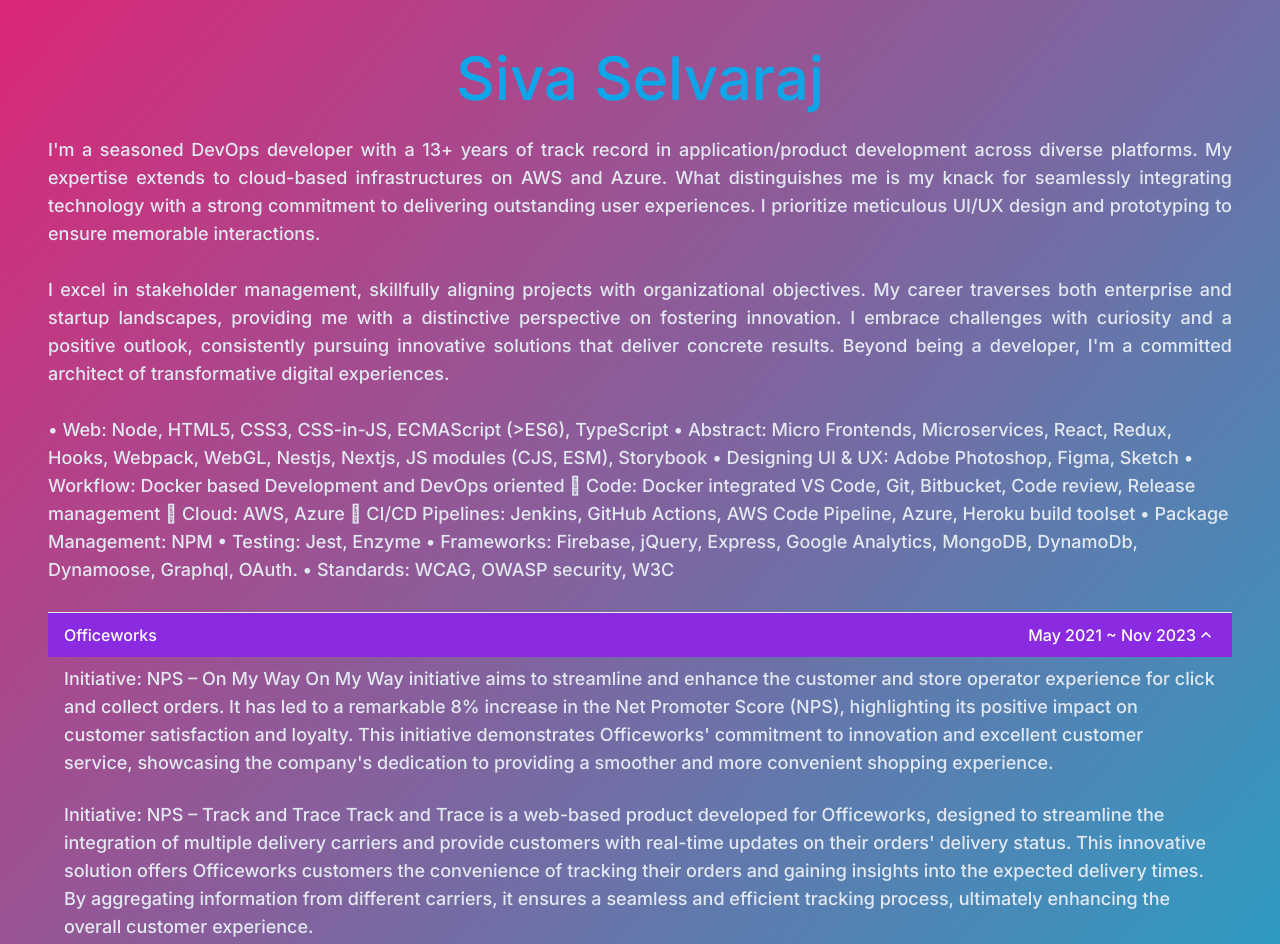
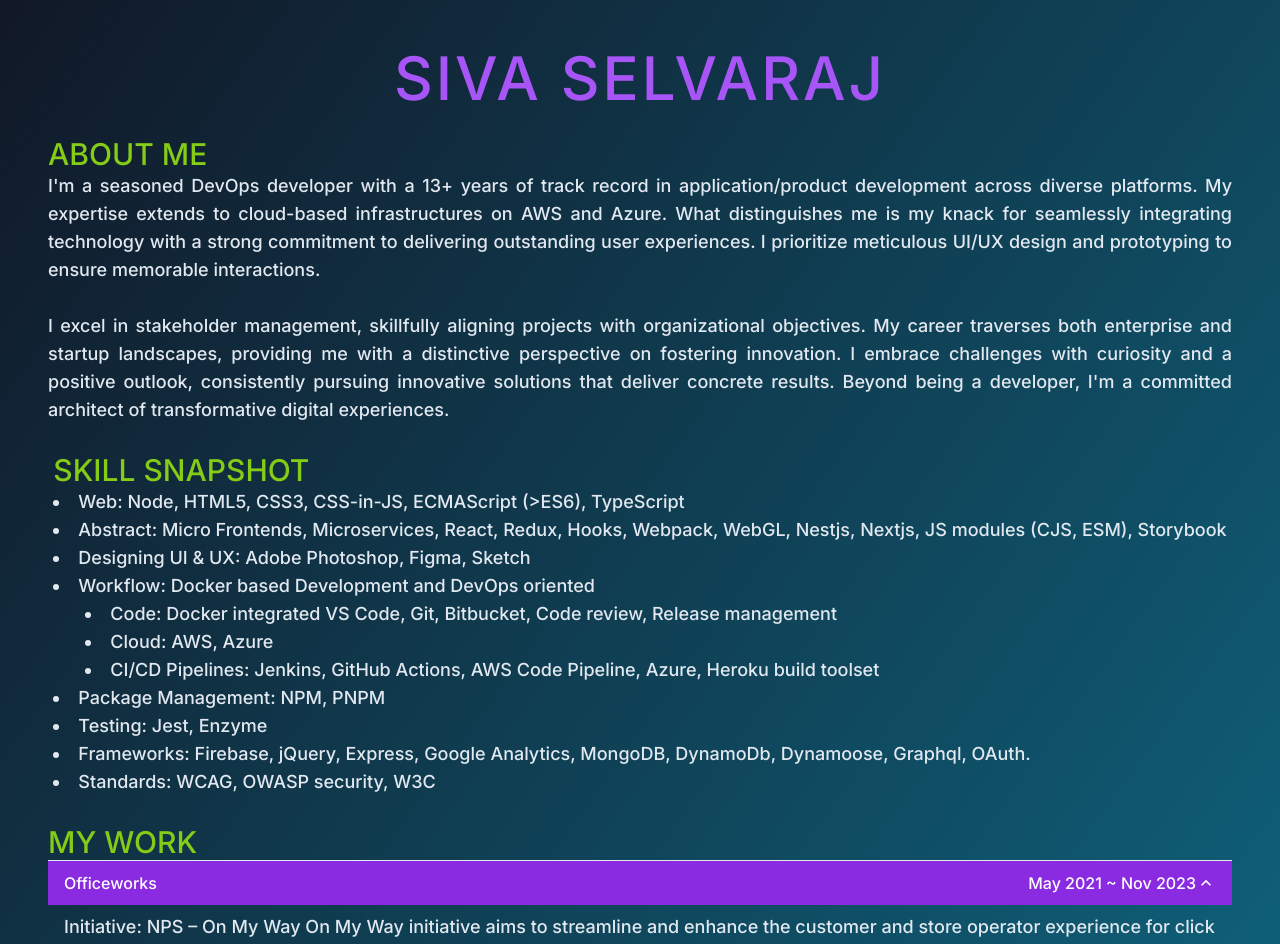
Before and after one commit to cva22/siva-portfolio, a Next.js app: page / in a window 1280 px wide. Shown: the top 944 px of the page. Built offline with nearby package versions, Linux system fonts and the light colour scheme; what @chakra-ui/next-js would draw is missing.

Commit message:
feat: first base template

```diff
--- a/src/app/components/about.tsx
+++ b/src/app/components/about.tsx
@@ -1,25 +1,30 @@
 export default function About() {
   return (
+    <div>
+      <div>
+        <h2 className='text-3xl text-lime-500'>ABOUT ME</h2>
+      </div>
       <div className='text-lg font-medium text-justify'>
         <p>
-        I&apos;m a seasoned DevOps developer with a 13+ years of track record in
-        application/product development across diverse platforms. My expertise
-        extends to cloud-based infrastructures on AWS and Azure. What
-        distinguishes me is my knack for seamlessly integrating technology with
-        a strong commitment to delivering outstanding user experiences. I
-        prioritize meticulous UI/UX design and prototyping to ensure memorable
-        interactions.
+          I&apos;m a seasoned DevOps developer with a 13+ years of track record
+          in application/product development across diverse platforms. My
+          expertise extends to cloud-based infrastructures on AWS and Azure.
+          What distinguishes me is my knack for seamlessly integrating
+          technology with a strong commitment to delivering outstanding user
+          experiences. I prioritize meticulous UI/UX design and prototyping to
+          ensure memorable interactions.
         </p>
         <br />
         <p>
           I excel in stakeholder management, skillfully aligning projects with
           organizational objectives. My career traverses both enterprise and
           startup landscapes, providing me with a distinctive perspective on
-        fostering innovation. I embrace challenges with curiosity and a positive
-        outlook, consistently pursuing innovative solutions that deliver
-        concrete results. Beyond being a developer, I&apos;m a committed
-        architect of transformative digital experiences.
+          fostering innovation. I embrace challenges with curiosity and a
+          positive outlook, consistently pursuing innovative solutions that
+          deliver concrete results. Beyond being a developer, I&apos;m a
+          committed architect of transformative digital experiences.
         </p>
+      </div>
     </div>
   );
 }
--- a/src/app/components/experience.tsx
+++ b/src/app/components/experience.tsx
@@ -9,6 +9,11 @@
 
 export default function Accordian() {
   return (
+    <div>
+      <div>
+        <h2 className='text-3xl text-lime-500'>MY WORK</h2>
+      </div>
+
       <Accordion allowToggle defaultIndex={[0]}>
         <AccordionItem>
           <h2>
@@ -38,10 +43,10 @@
             integration of multiple delivery carriers and provide customers with
             real-time updates on their orders&apos; delivery status. This
             innovative solution offers Officeworks customers the convenience of
-          tracking their orders and gaining insights into the expected delivery
-          times. By aggregating information from different carriers, it ensures
-          a seamless and efficient tracking process, ultimately enhancing the
-          overall customer experience.
+            tracking their orders and gaining insights into the expected
+            delivery times. By aggregating information from different carriers,
+            it ensures a seamless and efficient tracking process, ultimately
+            enhancing the overall customer experience.
           </AccordionPanel>
           <AccordionPanel pb={4}>
             Initiative: Device Bundler System (Optus Bundle) Device Bundler
@@ -49,10 +54,10 @@
             collaborative effort between Officeworks and Optus. This allows
             customers to purchase both a device and a SIM card as a bundled
             package at a discounted rate. From a technical standpoint,
-          &ldquo;Device Bundler&rdquo; is built as a microservices architecture
-          within an orchestration distribution framework. It exemplifies a
-          forward-thinking approach to customer service and e-commerce in
-          today&apos;s digital landscape.
+            &ldquo;Device Bundler&rdquo; is built as a microservices
+            architecture within an orchestration distribution framework. It
+            exemplifies a forward-thinking approach to customer service and
+            e-commerce in today&apos;s digital landscape.
           </AccordionPanel>
         </AccordionItem>
 
@@ -69,15 +74,16 @@
             </AccordionButton>
           </h2>
           <AccordionPanel pb={4}>
-          Initiative: Enterprise Portal The Enterprise Portal is a user-friendly
-          web-based application designed to enhance the user experience by
-          providing the following features: ü Centralized Access: It
-          consolidates all reports and products from various pillars into a
-          single, easily accessible platform. ü Streamlined Administration:
-          Different administrators for different pillars are efficiently managed
-          and controlled by a super admin, ensuring smooth operations. ü
-          Personalized Favorites: Users can conveniently manage their favorite
-          items, tailoring their experience to their preferences.
+            Initiative: Enterprise Portal The Enterprise Portal is a
+            user-friendly web-based application designed to enhance the user
+            experience by providing the following features: ü Centralized
+            Access: It consolidates all reports and products from various
+            pillars into a single, easily accessible platform. ü Streamlined
+            Administration: Different administrators for different pillars are
+            efficiently managed and controlled by a super admin, ensuring smooth
+            operations. ü Personalized Favorites: Users can conveniently manage
+            their favorite items, tailoring their experience to their
+            preferences.
           </AccordionPanel>
           <AccordionPanel pb={4}>
             Initiative: AutoDrive AutoDrive has been meticulously designed to
@@ -104,13 +110,13 @@
           <AccordionPanel pb={4}>
             <h1>Department of Justice - Victoria</h1>
             Project: WDP – Work Development and Permit The Work and Development
-          Permit (WDP), initiated by the Victorian government, aids individuals
-          unable to pay fines. WDP application acts as a platform for sponsor
-          organizations, including medical practitioners, to apply for clients
-          facing financial constraints. Clients collaborate with sponsors to
-          resolve fines through accredited activities like unpaid work and
-          counselling. This innovative approach supports those in need,
-          encourages community engagement, and offers an alternative to
+            Permit (WDP), initiated by the Victorian government, aids
+            individuals unable to pay fines. WDP application acts as a platform
+            for sponsor organizations, including medical practitioners, to apply
+            for clients facing financial constraints. Clients collaborate with
+            sponsors to resolve fines through accredited activities like unpaid
+            work and counselling. This innovative approach supports those in
+            need, encourages community engagement, and offers an alternative to
             traditional payment methods. The WDP program aims to provide
             individuals a pathway to settle fines while addressing underlying
             issues, fostering positive outcomes for all parties involved.
@@ -118,13 +124,13 @@
           <AccordionPanel pb={4}>
             <h1>Department of Land, Water and Planning - Victoria</h1>
             Project: WDP – Work Development and Permit The Work and Development
-          Permit (WDP), initiated by the Victorian government, aids individuals
-          unable to pay fines. WDP application acts as a platform for sponsor
-          organizations, including medical practitioners, to apply for clients
-          facing financial constraints. Clients collaborate with sponsors to
-          resolve fines through accredited activities like unpaid work and
-          counselling. This innovative approach supports those in need,
-          encourages community engagement, and offers an alternative to
+            Permit (WDP), initiated by the Victorian government, aids
+            individuals unable to pay fines. WDP application acts as a platform
+            for sponsor organizations, including medical practitioners, to apply
+            for clients facing financial constraints. Clients collaborate with
+            sponsors to resolve fines through accredited activities like unpaid
+            work and counselling. This innovative approach supports those in
+            need, encourages community engagement, and offers an alternative to
             traditional payment methods. The WDP program aims to provide
             individuals a pathway to settle fines while addressing underlying
             issues, fostering positive outcomes for all parties involved.
@@ -144,11 +150,11 @@
             </AccordionButton>
           </h2>
           <AccordionPanel pb={4}>
-          Project: Myki – Ticketing system Myki, one of the world&apos;s largest
-          smartcard ticketing systems, partners with NTT Data for innovative
-          ticketing strategy development and implementation. Vix Technology
-          provides ticketing gates and supports PTV in simplifying the ticketing
-          system.
+            Project: Myki – Ticketing system Myki, one of the world&apos;s
+            largest smartcard ticketing systems, partners with NTT Data for
+            innovative ticketing strategy development and implementation. Vix
+            Technology provides ticketing gates and supports PTV in simplifying
+            the ticketing system.
           </AccordionPanel>
         </AccordionItem>
 
@@ -175,8 +181,8 @@
             Project: Re-Insurance Reinsurance is a tool used to manage risk in
             MetLife Insurance Company. These application enables an insurance
             company to cover more individuals without fear of incurring
-          significant financial loss. As a developer, analyzed and enhanced the
-          application based on business requirements
+            significant financial loss. As a developer, analyzed and enhanced
+            the application based on business requirements
           </AccordionPanel>
         </AccordionItem>
 
@@ -193,22 +199,23 @@
             </AccordionButton>
           </h2>
           <AccordionPanel pb={4}>
-          Project: Mort – Consumer Business Application Mort – Phase 2 is built
-          to implement the Consumer’s business data, migrated to Big Data
-          environment. This helps the Business to manage the credit risk of an
-          individual along with their Personal information’s with cost
+            Project: Mort – Consumer Business Application Mort – Phase 2 is
+            built to implement the Consumer’s business data, migrated to Big
+            Data environment. This helps the Business to manage the credit risk
+            of an individual along with their Personal information’s with cost
             efficient.
           </AccordionPanel>
           <AccordionPanel pb={4}>
             Project: Mort – Data Source Migration Mort – Phase 1 is to test the
-          Data-Load applications to meet the Functional/Business requirement and
-          load the legacy data into DB2 tables (millions of data) Data-Load
-          repository and automate the application. Provide warranty support till
-          the application is stable. Develop a Personal Data information with
-          the migrated data and build a separate repository with an application
-          and automate it daily basis.
+            Data-Load applications to meet the Functional/Business requirement
+            and load the legacy data into DB2 tables (millions of data)
+            Data-Load repository and automate the application. Provide warranty
+            support till the application is stable. Develop a Personal Data
+            information with the migrated data and build a separate repository
+            with an application and automate it daily basis.
           </AccordionPanel>
         </AccordionItem>
       </Accordion>
+    </div>
   );
 }
--- a/src/app/components/hyperLinks.tsx
+++ b/src/app/components/hyperLinks.tsx
@@ -1,13 +1,13 @@
 export default function HyperLinks() {
   return (
-    <div className='mb-32 grid text-center lg:max-w-5xl lg:w-full lg:mb-0 lg:grid-cols-4 lg:text-left'>
+    <div className='mb-32 grid text-center lg:max-w-5xl lg:w-full lg:mb-0 lg:grid-cols-2 lg:text-left'>
       <a
         href='https://www.linkedin.com/in/sselvaraj22/'
         className='group rounded-lg border border-transparent px-5 py-4 transition-colors hover:border-gray-300 hover:bg-gray-100 hover:dark:border-neutral-700 hover:dark:bg-neutral-800/30'
         target='_blank'
         rel='noopener noreferrer'
       >
-        <h2 className={`mb-3 text-2xl font-semibold`}>
+        <h2 className={`mb-3 text-2xl font-semibold text-lime-500`}>
           LinkedIn{' '}
           <span className='inline-block transition-transform group-hover:translate-x-1 motion-reduce:transform-none'>
             -&gt;
@@ -19,12 +19,12 @@
       </a>
 
       <a
-        href='https://github.com/sivaish'
+        href='https://github.com/sivaish; https://github.com/ithivesolutions'
         className='group rounded-lg border border-transparent px-5 py-4 transition-colors hover:border-gray-300 hover:bg-gray-100 hover:dark:border-neutral-700 hover:dark:bg-neutral-800/30'
         target='_blank'
         rel='noopener noreferrer'
       >
-        <h2 className={`mb-3 text-2xl font-semibold`}>
+        <h2 className={`mb-3 text-2xl font-semibold text-lime-500`}>
           Github{' '}
           <span className='inline-block transition-transform group-hover:translate-x-1 motion-reduce:transform-none'>
             -&gt;
--- a/src/app/components/profile.tsx
+++ b/src/app/components/profile.tsx
@@ -1,8 +1,8 @@
 export default function Profile() {
   return (
     <div>
-      <div className='text-6xl text-sky-500 dark:text-sky-400'>
-        Siva Selvaraj
+      <div className='text-6xl tracking-wider text-purple-500 hover:text-sky-400'>
+        SIVA SELVARAJ
       </div>
       {/* <div className='italic text-center text-slate-700 dark:text-slate-500'>
         Senior Engineer
--- a/src/app/components/skillSet.tsx
+++ b/src/app/components/skillSet.tsx
@@ -1,18 +1,42 @@
 export default function SkillSet() {
   return (
     <div>
-      <p>
-        • Web: Node, HTML5, CSS3, CSS-in-JS, ECMAScript (&gt;ES6), TypeScript •
-        Abstract: Micro Frontends, Microservices, React, Redux, Hooks, Webpack,
-        WebGL, Nestjs, Nextjs, JS modules (CJS, ESM), Storybook • Designing UI &
-        UX: Adobe Photoshop, Figma, Sketch • Workflow: Docker based Development
-        and DevOps oriented  Code: Docker integrated VS Code, Git, Bitbucket,
-        Code review, Release management  Cloud: AWS, Azure  CI/CD Pipelines:
-        Jenkins, GitHub Actions, AWS Code Pipeline, Azure, Heroku build toolset
-        • Package Management: NPM • Testing: Jest, Enzyme • Frameworks:
-        Firebase, jQuery, Express, Google Analytics, MongoDB, DynamoDb,
-        Dynamoose, Graphql, OAuth. • Standards: WCAG, OWASP security, W3C
-      </p>
+      <div>
+        <h2 className='text-3xl text-lime-500'>SKILL SNAPSHOT</h2>
+      </div>
+      <div>
+        <ul className='list-disc list-inside'>
+          <li>
+            Web: Node, HTML5, CSS3, CSS-in-JS, ECMAScript (&gt;ES6), TypeScript
+          </li>
+          <li>
+            Abstract: Micro Frontends, Microservices, React, Redux, Hooks,
+            Webpack, WebGL, Nestjs, Nextjs, JS modules (CJS, ESM), Storybook
+          </li>
+          <li>Designing UI & UX: Adobe Photoshop, Figma, Sketch</li>
+          <ul className='list-disc list-inside'>
+            <li>Workflow: Docker based Development and DevOps oriented</li>
+            <ul className='list-disc list-inside ml-8'>
+              <li>
+                Code: Docker integrated VS Code, Git, Bitbucket, Code review,
+                Release management
+              </li>
+              <li>Cloud: AWS, Azure</li>
+              <li>
+                CI/CD Pipelines: Jenkins, GitHub Actions, AWS Code Pipeline,
+                Azure, Heroku build toolset
+              </li>
+            </ul>
+          </ul>
+          <li>Package Management: NPM, PNPM</li>
+          <li>Testing: Jest, Enzyme</li>
+          <li>
+            Frameworks: Firebase, jQuery, Express, Google Analytics, MongoDB,
+            DynamoDb, Dynamoose, Graphql, OAuth.
+          </li>
+          <li>Standards: WCAG, OWASP security, W3C</li>
+        </ul>
+      </div>
     </div>
   );
 }
--- a/src/app/layout.tsx
+++ b/src/app/layout.tsx
@@ -7,7 +7,7 @@
 const inter = Inter({ subsets: ['latin'] });
 
 export const metadata: Metadata = {
-  title: 'Siva Selvaraj',
+  title: 'Siva Portfolio',
 };
 
 export default function RootLayout({
--- a/src/app/page.tsx
+++ b/src/app/page.tsx
@@ -8,7 +8,7 @@
 
 export default function Home() {
   return (
-    <section className='min-h-screen flex bg-gradient-to-br from-pink-600 to-cyan-500 text-slate-200 text-lg font-medium'>
+    <section className='min-h-screen flex bg-gradient-to-br from-gray-900 to-cyan-700 text-slate-200 text-lg font-medium'>
       <main className='flex flex-col items-center justify-between p-12 container mx-auto'>
         <Profile />
         <br />
@@ -25,6 +25,8 @@
 
         <Accordian />
 
+        <br />
+
         <HyperLinks />
 
         {/* <Footer /> */}
```
Lines whose indentation alone changed are shown as unchanged.
